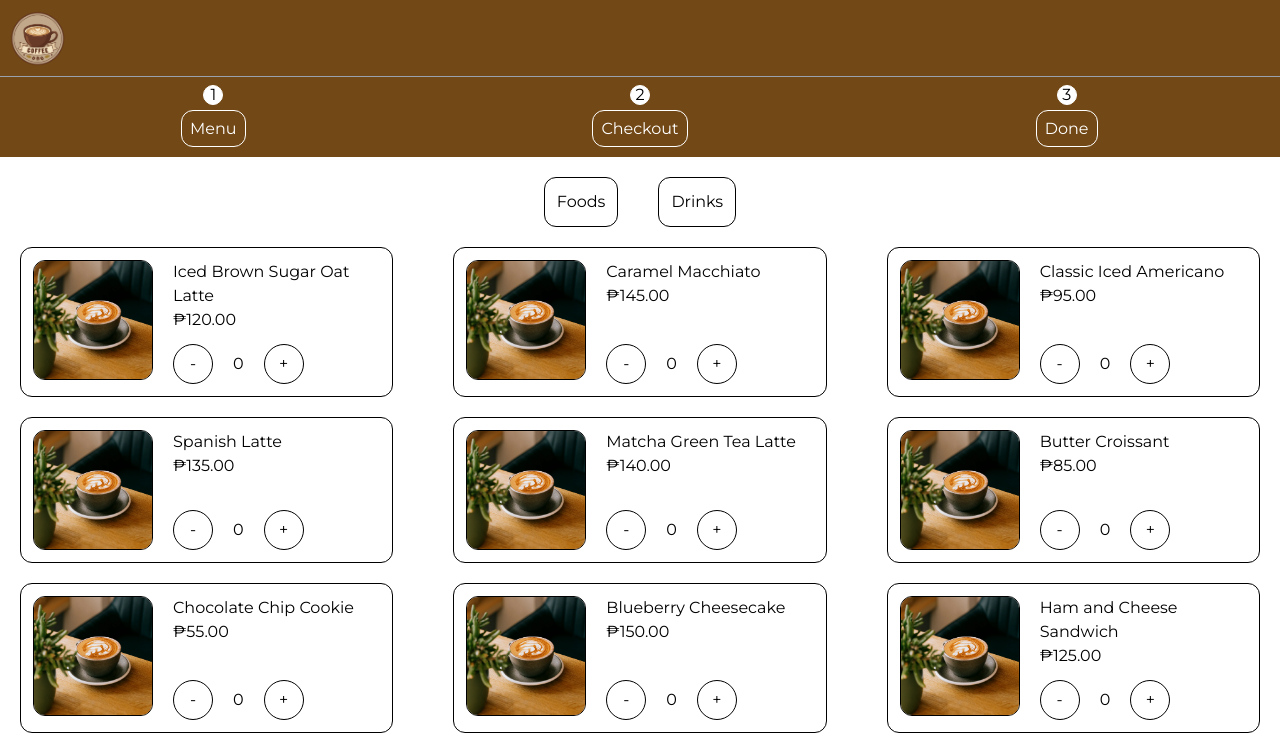
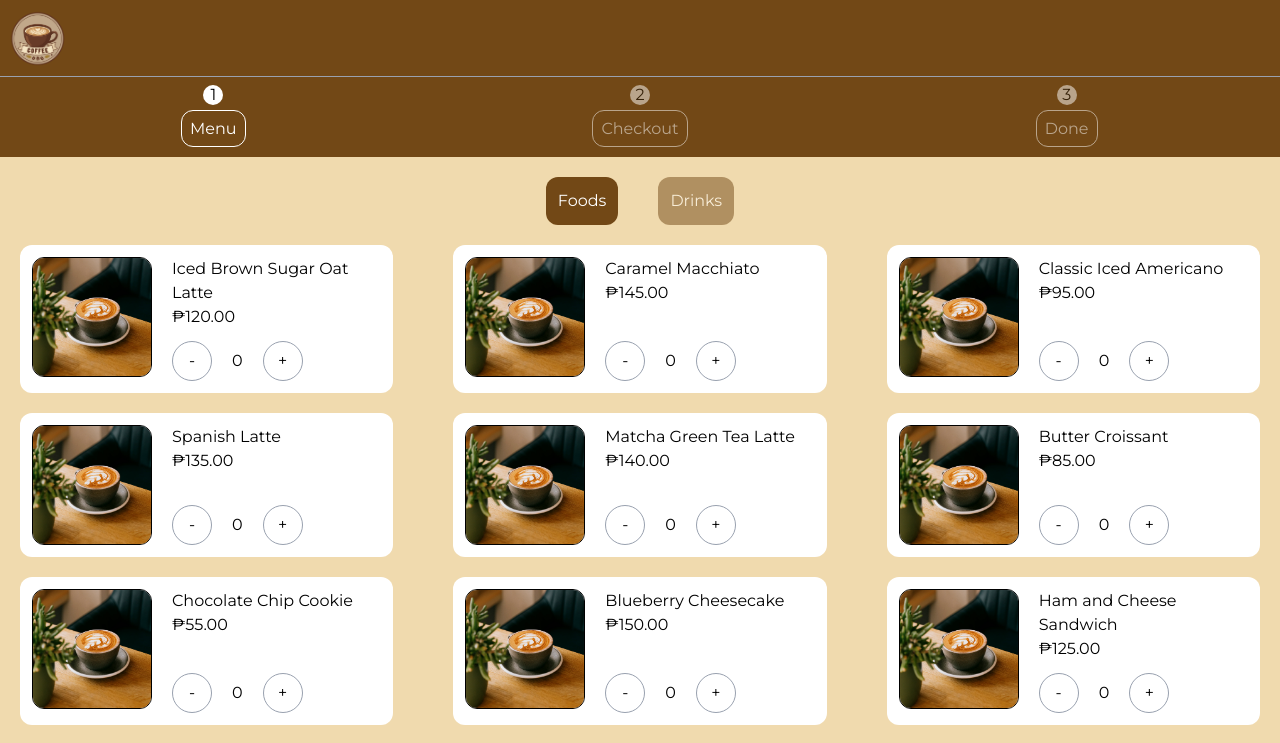
Before and after one commit to ELGWorks/YourCoffee, a Next.js app: page /order in a window 1280 px wide. Shown: the top 743 px of the page. Built offline with nearby package versions, Linux system fonts and the light colour scheme.

Commit message:
update(layout.tsx and footer.tsx): change bg color in layout and minor adjustment in footer

```diff
--- a/components/Footer.tsx
+++ b/components/Footer.tsx
@@ -59,13 +59,24 @@ export function Footer() {
           <a href="/terms-of-use" className="self-start text-white">
             Terms of Use
           </a>
-          <p className="text-white pt-5 md:hidden">
-            © 2026 YourCoffee. All rights reserved.
+          <div className="md:hidden">
+            <p className="text-white md:hidden">
+              © {new Date().getFullYear()} YourCoffee. All rights reserved.
+            </p>
+            <p className="text-white">
+              Powered by{" "}
+              <span className="font-medium text-white">ELGWorks</span>
+            </p>
+          </div>
+        </div>
+        <div className="md:flex flex-col justify-center items-center hidden">
+          <p className="hidden flex text-white pt-5 md:justify-center md:flex">
+            © {new Date().getFullYear()} YourCoffee. All rights reserved.
+          </p>
+          <p className="text-white">
+            Powered by <span className="font-medium text-white">ELGWorks</span>
           </p>
         </div>
-        <p className="hidden flex text-white pt-5 md:justify-center md:flex">
-            © 2026 YourCoffee. All rights reserved.
-          </p>
       </footer>
     </>
   );
--- a/components/ProductCard.tsx
+++ b/components/ProductCard.tsx
@@ -11,11 +11,12 @@ export function ProductCard() {
     <>
       {/* Items card grid*/}
       <div className="flex flex-col justify-center mt-5 mb-5 gap-5 md:grid md:grid-cols-2 lg:grid-cols-3 2xl:grid-cols-4">
-        {products.map((product) => {
-          return (
-            <>
-              {/* Actual individual item card */}
-              <div className="flex gap-5 border border-black p-3 rounded-xl cursor-pointer h-auto ml-5 mr-5">
+        {products.map((product) => (
+          /* Actual individual item card */
+          <div
+            key={product.id}
+            className="flex gap-5 p-3 rounded-xl h-auto ml-5 mr-5 bg-white"
+          >
             {/* Item card part 1. left part. Parent div for image to center it in mobile view */}
             <div className="">
               {/* Image div */}
@@ -42,7 +43,7 @@ export function ProductCard() {
                 <button
                   type="button"
                   onClick={test}
-                      className="flex h-10 w-10 cursor-pointer items-center justify-center rounded-full border border-black bg-white text-black transition-colors duration-150 hover:bg-gray-100 active:bg-gray-300"
+                  className="flex h-10 w-10 cursor-pointer items-center justify-center rounded-full border border-gray-400 bg-white text-black transition-colors duration-150 hover:bg-gray-100 active:bg-gray-300"
                 >
                   -
                 </button>
@@ -50,16 +51,14 @@ export function ProductCard() {
                 <button
                   type="button"
                   onClick={test}
-                      className="flex h-10 w-10 cursor-pointer items-center justify-center rounded-full border border-black bg-white text-black transition-colors duration-150 hover:bg-gray-100 active:bg-gray-300"
+                  className="flex h-10 w-10 cursor-pointer items-center justify-center rounded-full border border-gray-400 bg-white text-black transition-colors duration-150 hover:bg-gray-100 active:bg-gray-300"
                 >
                   +
                 </button>
               </div>
             </div>
           </div>
-            </>
-          );
-        })}
+        ))}
       </div>
     </>
   );
--- a/src/app/layout.tsx
+++ b/src/app/layout.tsx
@@ -29,7 +29,7 @@ export default function RootLayout({ children }: LayoutProps) {
       lang="en"
       className={`${montserrat.variable} ${PlaywriteITTrad.variable} h-full antialiased`}
     >
-      <body className="min-h-full flex flex-col">{children}</body>
+      <body className="min-h-full flex flex-col bg-[#F0DAAE]">{children}</body>
     </html>
   );
 }
--- a/src/app/order/page.tsx
+++ b/src/app/order/page.tsx
@@ -20,7 +20,7 @@ export default function Order() {
           <div className="grid grid-cols-3 text-center pt-2 pb-4 bg-[#724816] border-t border-gray-400">
             <div className="flex flex-col">
               <div className="flex justify-center mb-3">
-                <span className="border border-white rounded-full w-5 h-5 bg-white flex items-center justify-center">
+                <span className="rounded-full w-5 h-5 bg-white flex items-center justify-center">
                   1
                 </span>
               </div>
@@ -30,9 +30,9 @@ export default function Order() {
                 </span>
               </div>
             </div>
-            <div className="flex flex-col">
+            <div className="flex flex-col opacity-50">
               <div className="flex justify-center mb-3">
-                <span className="border border-white rounded-full w-5 h-5 bg-white flex items-center justify-center">
+                <span className="rounded-full w-5 h-5 bg-white flex items-center justify-center">
                   2
                 </span>
               </div>
@@ -42,9 +42,9 @@ export default function Order() {
                 </span>
               </div>
             </div>
-            <div className="flex flex-col">
+            <div className="flex flex-col opacity-50">
               <div className="flex justify-center mb-3">
-                <span className="border border-white rounded-full w-5 h-5 bg-white flex items-center justify-center">
+                <span className="rounded-full w-5 h-5 bg-white flex items-center justify-center">
                   3
                 </span>
               </div>
@@ -58,10 +58,10 @@ export default function Order() {
 
           {/* Filter buttons */}
           <div className="flex mt-5 justify-center gap-10">
-            <button className="border border-black p-3 rounded-xl cursor-pointer">
+            <button className="p-3 rounded-xl cursor-pointer bg-[#724816] text-white">
               Foods
             </button>
-            <button className="border border-black p-3 rounded-xl cursor-pointer">
+            <button className="p-3 rounded-xl cursor-pointer bg-[#724816] text-white opacity-50">
               Drinks
             </button>
           </div>
```
Lines whose indentation alone changed are shown as unchanged.
